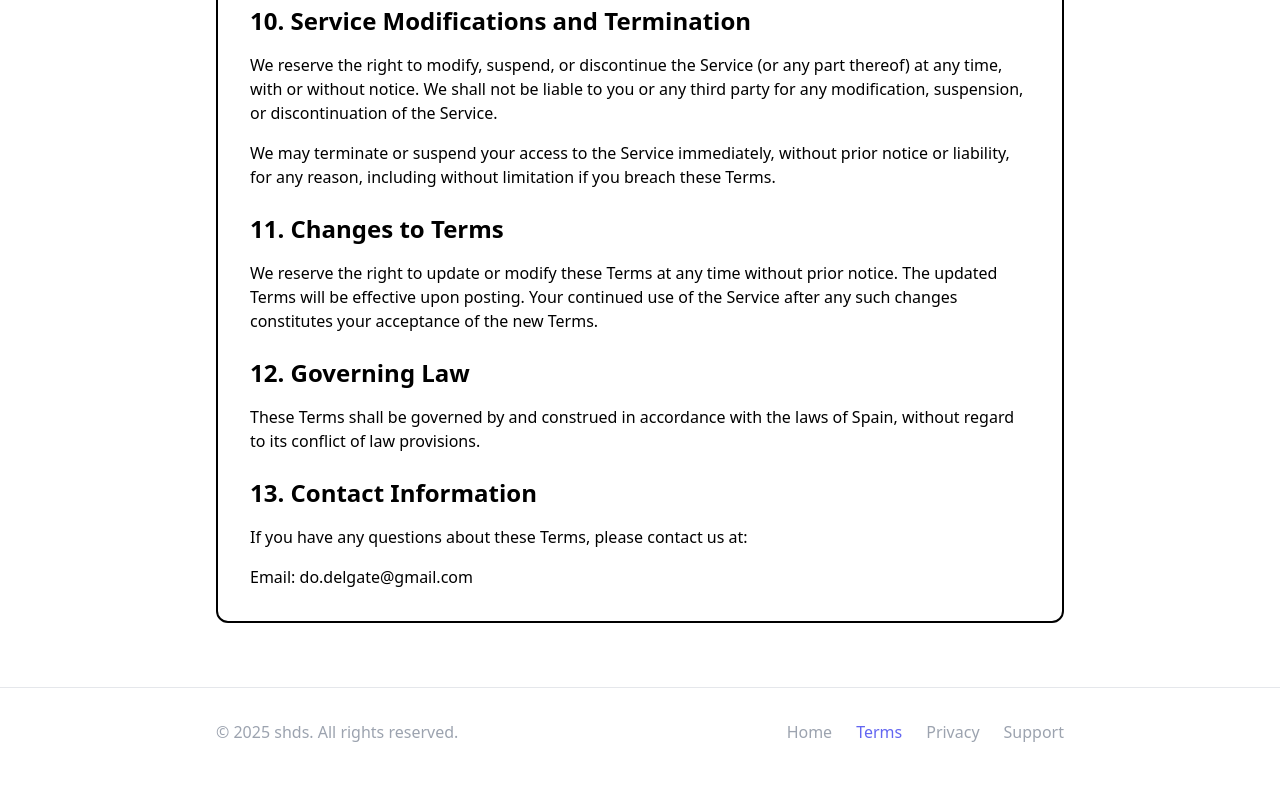
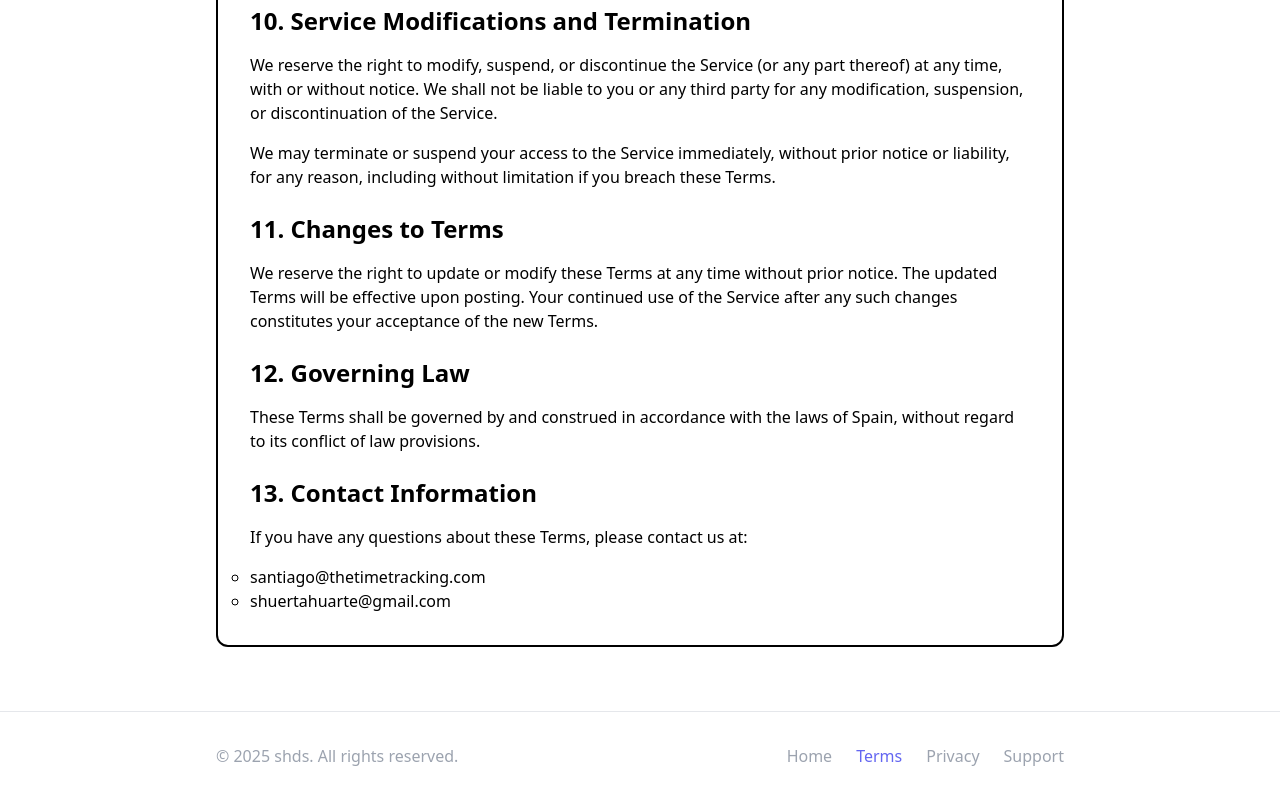
Before and after one commit to d3vv3/timetracking, a website: page website/src/terms.html in a window 1280 px wide. Shown: the part 2061-2861 px from the top of the page. Before the commit the page ends 2837 px from the top, so only its background shows below. Drawn offline with Linux system fonts and the light colour scheme.

Commit message:
fix: Mailboxes for support and questions

```diff
--- a/website/src/terms.html
+++ b/website/src/terms.html
@@ -225,8 +225,11 @@
           <h2 class="text-2xl font-bold mb-4">13. Contact Information</h2>
           <p class="mb-4">
             If you have any questions about these Terms, please contact us at:
+          <ul style="list-style-type:circle">
+                <li><a href="mailto:santiago@thetimetracking.com">santiago@thetimetracking.com</a></li>
+                <li><a href="mailto:shuertahuarte@gmail.com">shuertahuarte@gmail.com</a></li>
+          </ul>
           </p>
-          <p>Email: do.delgate@gmail.com</p>
         </section>
       </div>
     </main>
```
Also changed, not shown: website/src/privacy.html (+4 -1 lines), website/src/support.html (+4 -1 lines).
